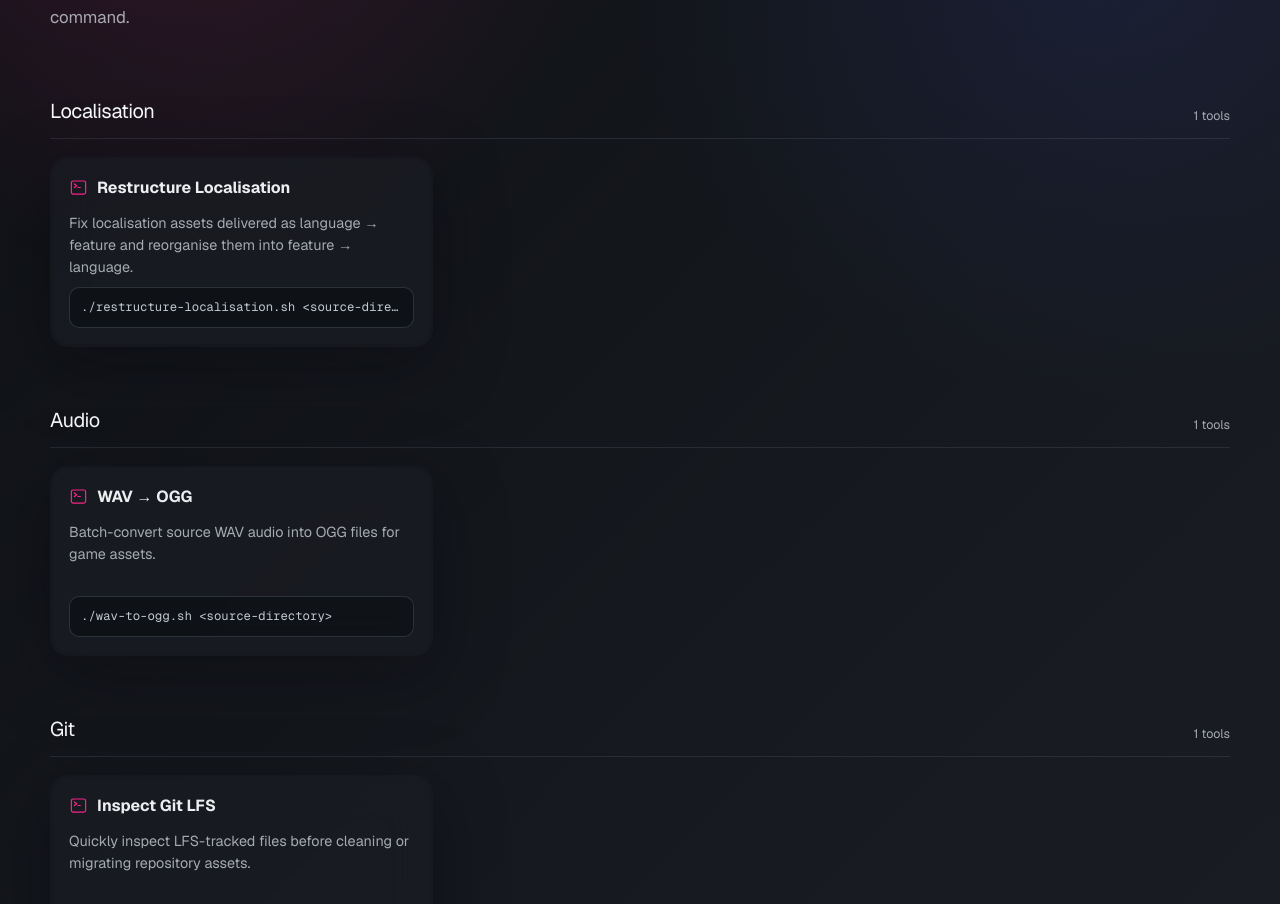
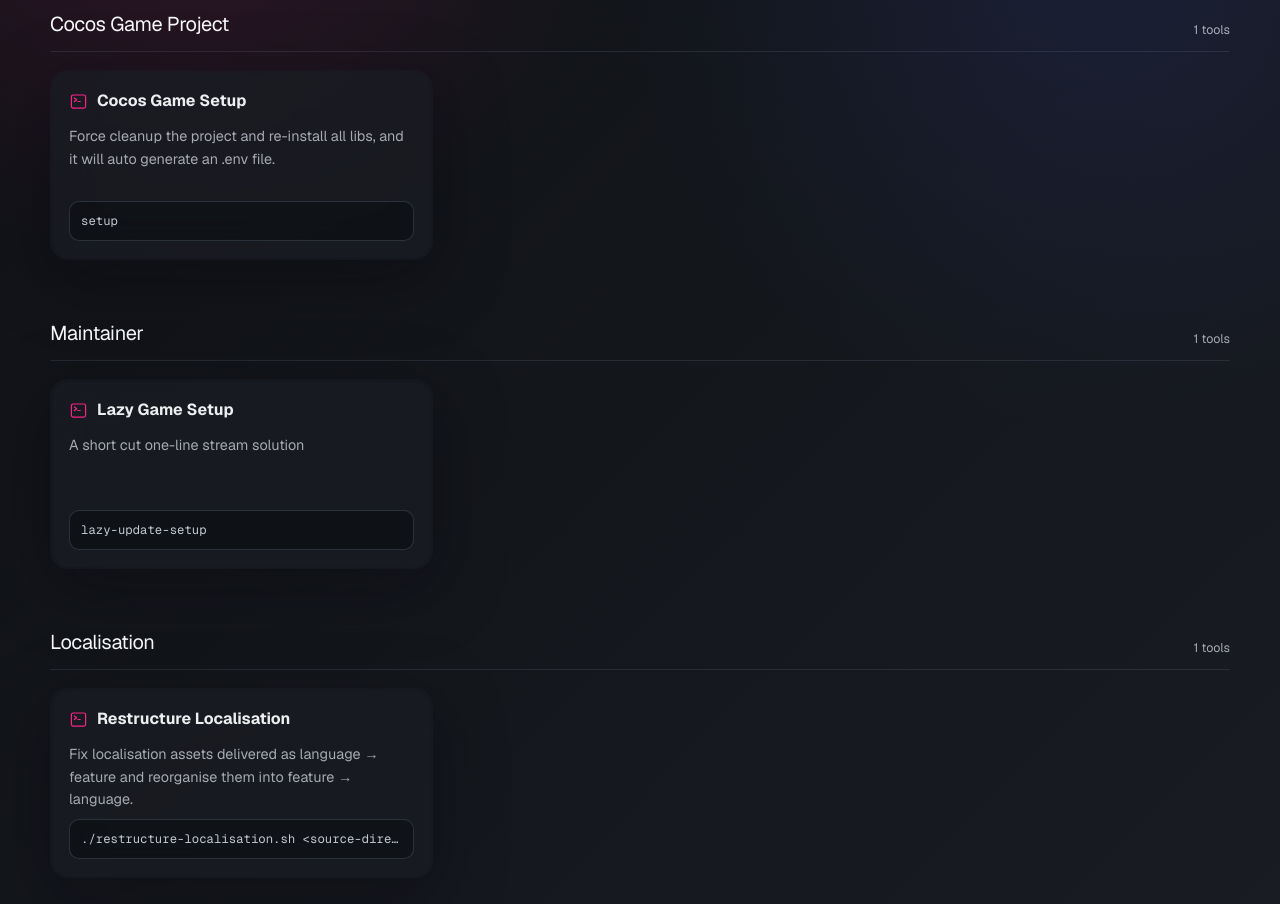
Before and after one commit to billyjojojobulido/forge, a Next.js app: page / in a window 1280 px wide. Shown: the part 229-1133 px from the top of the page. Built offline with nearby package versions, Linux system fonts and the light colour scheme.

Commit message:
- feat: updated tools data

```diff
--- a/src/components/Toolbox.tsx
+++ b/src/components/Toolbox.tsx
@@ -13,9 +13,7 @@ export function Toolbox() {
     <>
       <main className="page-shell">
         <header className="hero">
-          <p className="eyebrow">PERSONAL CLI HANDBOOK</p>
-          <h1>Toolbox</h1>
-          <p>Things I&apos;ve already solved. Browse by purpose, recognise the tool, copy the command.</p>
+          <h1>Forge</h1>
         </header>
 
         <div className="catalogue">
--- a/src/data/tools.ts
+++ b/src/data/tools.ts
@@ -2,45 +2,69 @@ import type { Tool } from '@/types/tool';
 
 export const tools: Tool[] = [
   {
-    id: 'restructure-localisation',
-    name: 'Restructure Localisation',
-    description: 'Fix localisation assets delivered as language → feature and reorganise them into feature → language.',
-    category: 'Localisation',
-    command: './restructure-localisation.sh <source-directory>',
+    id: "game-setup",
+    name: "Cocos Game Setup",
+    description:
+      "Force cleanup the project and re-install all libs, and it will auto generate an .env file.",
+    category: "Cocos Game Project",
+    command: "setup",
+    examples: ["setup"],
+  },
+  {
+    id: "game-lazy-update",
+    name: "Lazy Game Setup",
+    description: "A short cut one-line stream solution ",
+    category: "Maintainer",
+    command: "lazy-update-setup",
+    examples: ["setup"],
+  },
+  {
+    id: "restructure-localisation",
+    name: "Restructure Localisation",
+    description:
+      "Fix localisation assets delivered as language → feature and reorganise them into feature → language.",
+    category: "Localisation",
+    command: "./restructure-localisation.sh <source-directory>",
     options: [
-      { flag: '--dry-run', description: 'Preview the planned file operations without changing anything.' },
-      { flag: '--backup', description: 'Create a backup before restructuring files.' },
-      { flag: '--verbose', description: 'Print each file operation while the script runs.' }
+      {
+        flag: "--dry-run",
+        description:
+          "Preview the planned file operations without changing anything.",
+      },
+      {
+        flag: "--backup",
+        description: "Create a backup before restructuring files.",
+      },
+      {
+        flag: "--verbose",
+        description: "Print each file operation while the script runs.",
+      },
     ],
     examples: [
-      './restructure-localisation.sh ./localisation --dry-run',
-      './restructure-localisation.sh ./localisation --backup'
+      "./restructure-localisation.sh ./localisation --dry-run",
+      "./restructure-localisation.sh ./localisation --backup",
     ],
     notes: [
-      'Normalise two-letter language folders to lowercase.',
-      'Standalone splash.jpg files can be grouped under splash/<language>/splash.jpg.'
+      "Normalise two-letter language folders to lowercase.",
+      "Standalone splash.jpg files can be grouped under splash/<language>/splash.jpg.",
     ],
-    source: 'scripts/localisation/restructure-localisation.sh'
+    source: "scripts/localisation/restructure-localisation.sh",
   },
   {
-    id: 'wav-to-ogg',
-    name: 'WAV → OGG',
-    description: 'Batch-convert source WAV audio into OGG files for game assets.',
-    category: 'Audio',
-    command: './wav-to-ogg.sh <source-directory>',
+    id: "wav-to-ogg",
+    name: "WAV → OGG",
+    description:
+      "Batch-convert source WAV audio into OGG files for game assets.",
+    category: "Audio",
+    command: "./wav-to-ogg.sh <source-directory>",
     options: [
-      { flag: '--quality <n>', description: 'Choose the OGG quality level used for conversion.' }
+      {
+        flag: "--quality <n>",
+        description: "Choose the OGG quality level used for conversion.",
+      },
     ],
-    examples: ['./wav-to-ogg.sh ./audio --quality 6']
+    examples: ["./wav-to-ogg.sh ./audio --quality 6"],
   },
-  {
-    id: 'clean-git-lfs',
-    name: 'Inspect Git LFS',
-    description: 'Quickly inspect LFS-tracked files before cleaning or migrating repository assets.',
-    category: 'Git',
-    command: 'git lfs ls-files',
-    examples: ['git lfs ls-files', 'git lfs status']
-  }
 ];
 
 export const categories = Array.from(new Set(tools.map((tool) => tool.category)));
```
Also changed, not shown: public/favicon.png.
